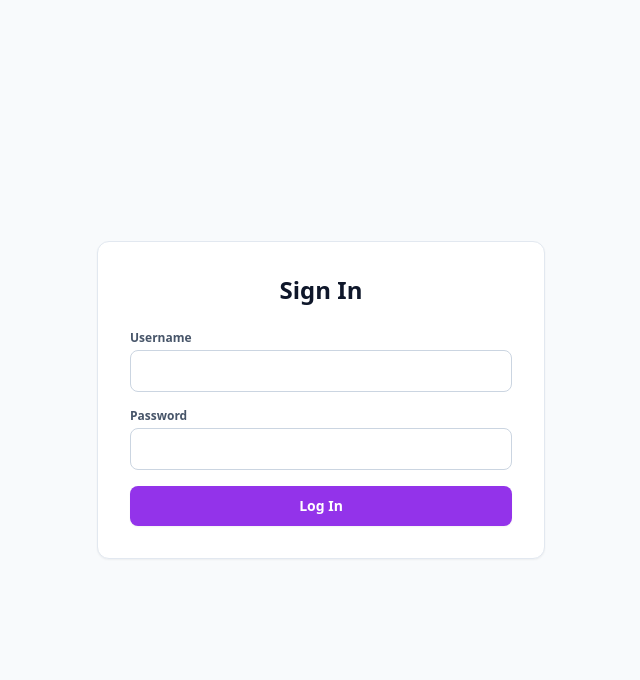
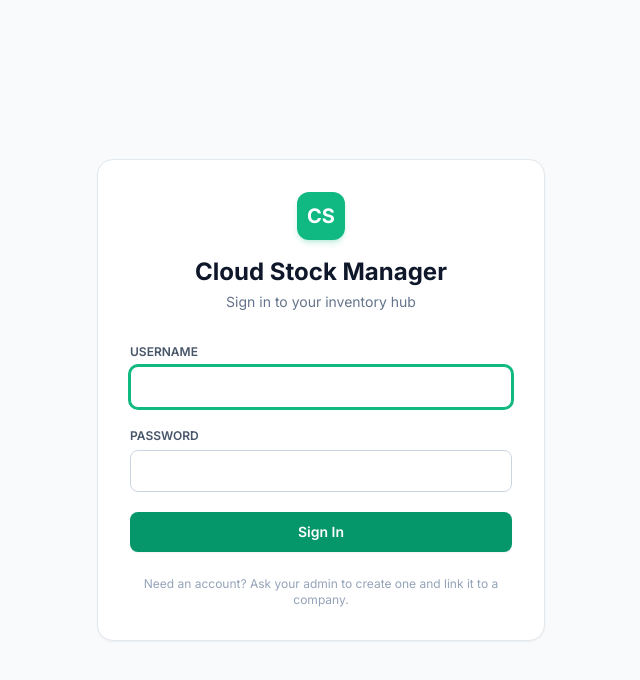
Before and after one commit to lumalabriandouglas-design/cloud_stock_manager, a Django app: page /accounts/login/ in a window 1280 px wide. Shown: the top 680 px of the page, without its empty margins (319-959 px from the left). Run offline with Django 5.2, Linux system fonts and the light colour scheme; some libraries are stand-ins or nearby versions.

Commit message:
Fix logout (POST form for Django 5+), polish login page, small UI tweaks

```diff
--- a/inventory/templates/registration/login.html
+++ b/inventory/templates/registration/login.html
@@ -3,33 +3,48 @@
 <head>
     <meta charset="UTF-8">
     <meta name="viewport" content="width=device-width, initial-scale=1.0">
-    <title>Login - Inventory System</title>
+    <title>Login – Cloud Stock Manager</title>
     <script src="https://cdn.tailwindcss.com"></script>
+    <link href="https://fonts.googleapis.com/css2?family=Inter:wght@400;500;600;700&display=swap" rel="stylesheet">
+    <style> body { font-family: 'Inter', sans-serif; } </style>
 </head>
 <body class="bg-slate-50 flex items-center justify-center min-h-screen p-4">
-    <div class="bg-white rounded-xl border border-slate-200 p-8 shadow-sm w-full max-w-md">
-        <h2 class="text-2xl font-bold text-slate-900 mb-6 text-center">Sign In</h2>
+    <div class="bg-white rounded-2xl border border-slate-200 p-8 shadow-sm w-full max-w-md">
+        <div class="text-center mb-8">
+            <div class="inline-flex h-12 w-12 bg-emerald-500 rounded-xl items-center justify-center font-bold text-white text-xl shadow-md shadow-emerald-500/20 mb-4">
+                CS
+            </div>
+            <h1 class="text-2xl font-bold text-slate-900">Cloud Stock Manager</h1>
+            <p class="text-sm text-slate-500 mt-1">Sign in to your inventory hub</p>
+        </div>
 
         {% if form.errors %}
-            <div class="bg-red-50 text-red-600 p-3 rounded-lg text-xs mb-4 text-center font-medium">
+            <div class="bg-rose-50 text-rose-700 p-3 rounded-lg text-sm mb-5 text-center font-medium border border-rose-200">
                 Invalid username or password. Please try again.
             </div>
         {% endif %}
 
-        <form method="post" action="{% url 'login' %}" class="space-y-4">
+        <form method="post" action="{% url 'login' %}" class="space-y-5">
             {% csrf_token %}
             <div>
-                <label class="block text-xs font-semibold text-slate-600 mb-1">Username</label>
-                <input type="text" name="username" required class="w-full text-sm p-2.5 border border-slate-300 rounded-lg focus:outline-none focus:ring-2 focus:ring-purple-500">
+                <label class="block text-xs font-semibold text-slate-600 uppercase mb-1.5">Username</label>
+                <input type="text" name="username" required autofocus
+                    class="w-full text-sm p-2.5 border border-slate-300 rounded-lg focus:outline-none focus:ring-2 focus:ring-emerald-500 focus:border-emerald-500 transition">
             </div>
             <div>
-                <label class="block text-xs font-semibold text-slate-600 mb-1">Password</label>
-                <input type="password" name="password" required class="w-full text-sm p-2.5 border border-slate-300 rounded-lg focus:outline-none focus:ring-2 focus:ring-purple-500">
+                <label class="block text-xs font-semibold text-slate-600 uppercase mb-1.5">Password</label>
+                <input type="password" name="password" required
+                    class="w-full text-sm p-2.5 border border-slate-300 rounded-lg focus:outline-none focus:ring-2 focus:ring-emerald-500 focus:border-emerald-500 transition">
             </div>
-            <button type="submit" class="w-full bg-purple-600 hover:bg-purple-700 text-white font-semibold py-2.5 rounded-lg text-sm shadow-sm transition">
-                Log In
+            <button type="submit"
+                class="w-full bg-emerald-600 hover:bg-emerald-700 text-white font-semibold py-2.5 rounded-lg text-sm shadow-sm transition">
+                Sign In
             </button>
         </form>
+
+        <p class="text-center text-xs text-slate-400 mt-6">
+            Need an account? Ask your admin to create one and link it to a company.
+        </p>
     </div>
 </body>
 </html>
```
Also changed, not shown: inventory/templates/inventory/dashboard.html (+6 -1 lines).
